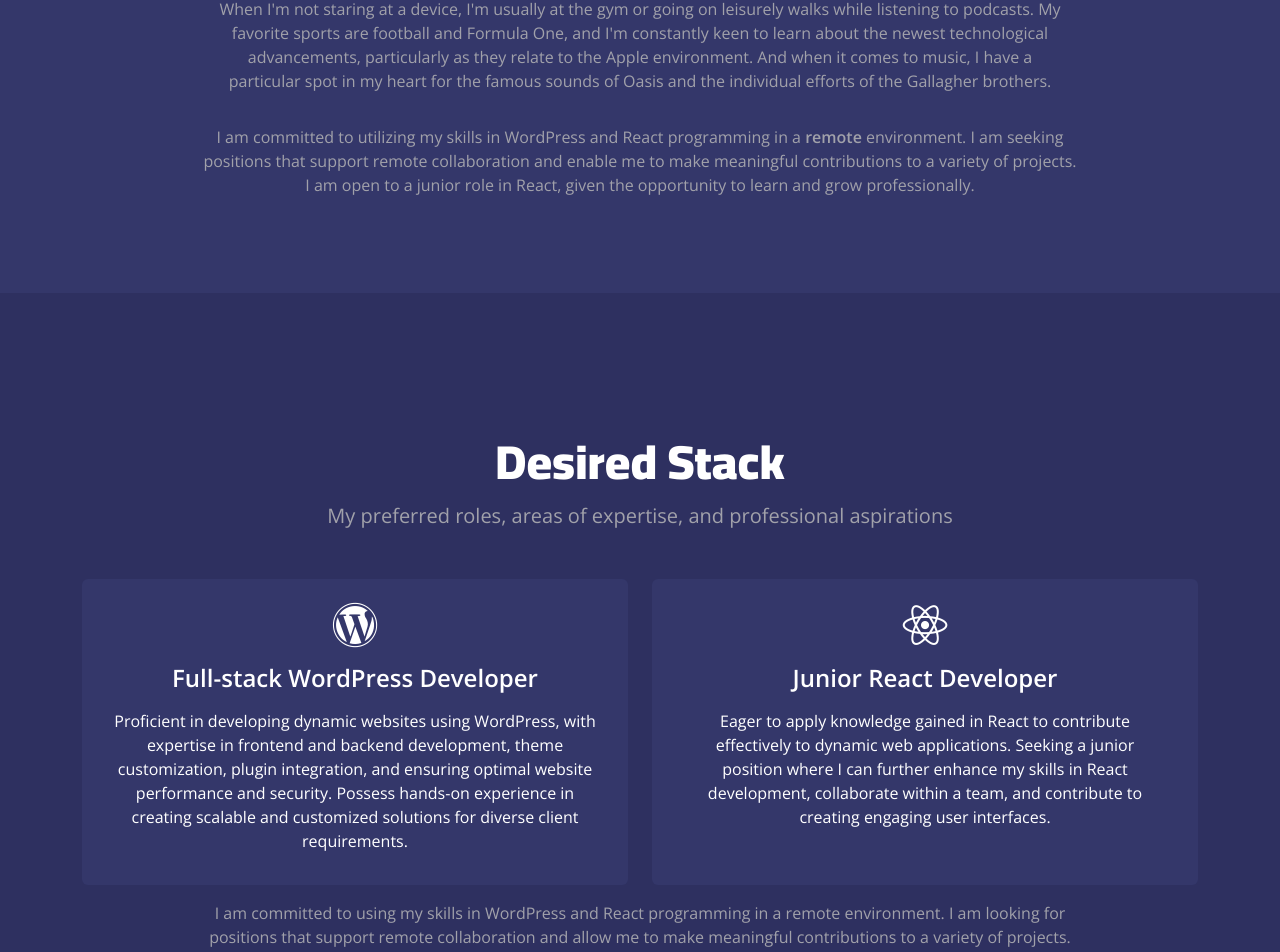
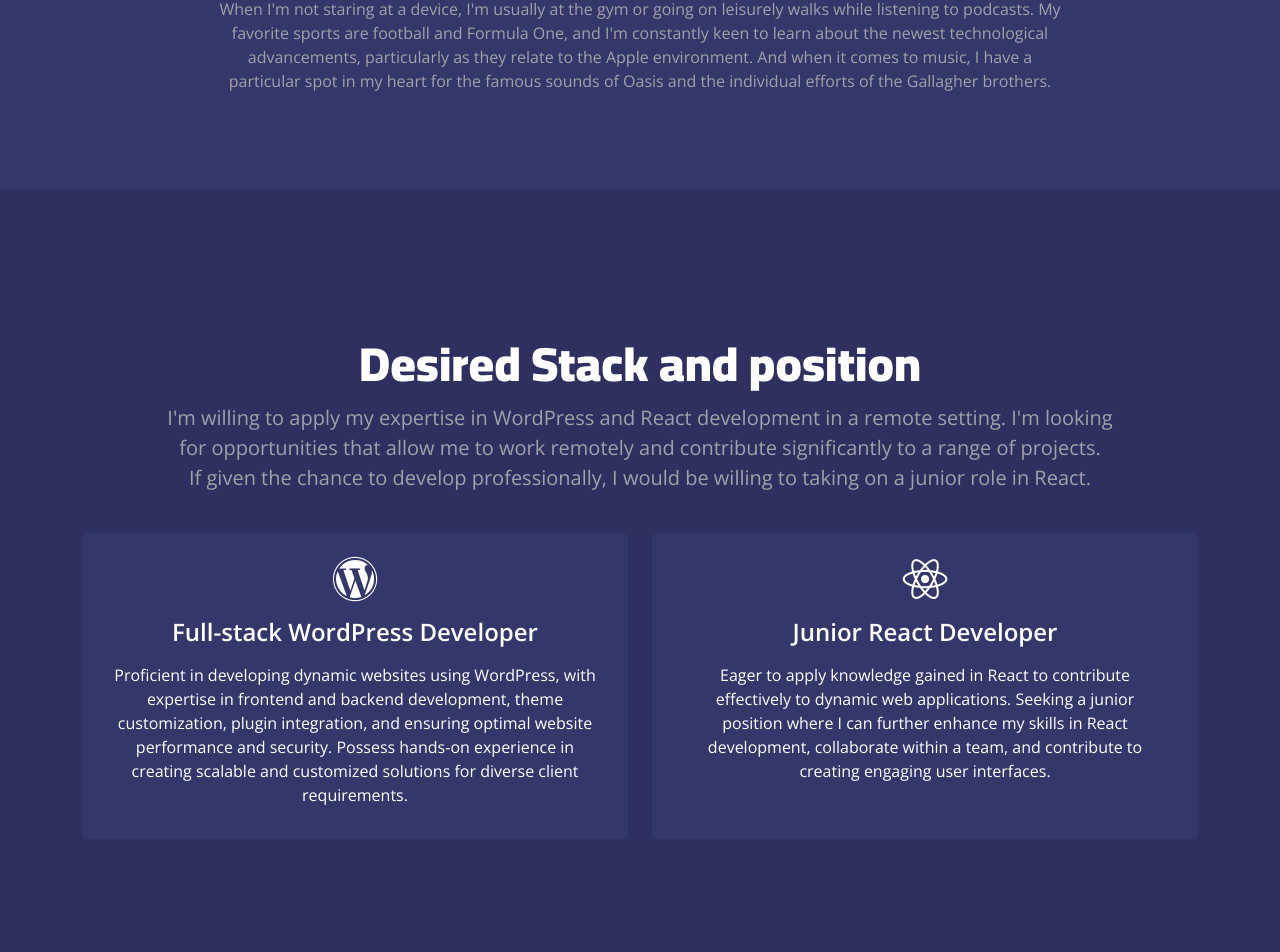
Before and after one commit to tinny77/MyCV, a React (Vite) app: page / in a window 1280 px wide. Shown: the part 1439-2391 px from the top of the page. Built offline with nearby package versions, Linux system fonts and the light colour scheme; a web font is replaced by a local one.

Commit message:
Updated about me and focus sections

```diff
--- a/package.json
+++ b/package.json
@@ -17,6 +17,7 @@
 		"react-bootstrap": "^2.9.0",
 		"react-dom": "^18.2.0",
 		"react-icons": "^4.11.0",
+		"react-router-dom": "^6.21.1",
 		"react-router-hash-link": "^2.4.3",
 		"react-scroll": "^1.9.0",
 		"react-tooltip": "^5.21.5",
--- a/src/About.jsx
+++ b/src/About.jsx
@@ -48,14 +48,7 @@ const About = ({ myAge }) => {
 					have a particular spot in my heart for the famous sounds of Oasis and
 					the individual efforts of the Gallagher brothers.
 				</p>
-				<p className="text-block">
-					I am committed to utilizing my skills in WordPress and React
-					programming in a <strong>remote</strong> environment. I am seeking
-					positions that support remote collaboration and enable me to make
-					meaningful contributions to a variety of projects.
-					<br />I am open to a junior role in
-					React, given the opportunity to learn and grow professionally.
-				</p>
+
 			</ScrollAnimation>
 		</section>
 	);
--- a/src/Focus.jsx
+++ b/src/Focus.jsx
@@ -9,12 +9,18 @@ export default function Focus() {
 	return (
 		<section id="focus">
 			<ScrollAnimation animateIn="fadeIn" delay={500}>
-				<h2 className="mb-3">Desired Stack</h2>
-				<p className="lead mt-0 mb-5">
-					My preferred roles, areas of expertise, and professional aspirations{' '}
-				</p>
+				<h2 className="mb-3">Desired Stack and position</h2>
 			</ScrollAnimation>
 			<ScrollAnimation animateIn="fadeIn" delay={500}>
+				<p
+					className="text-block lead"
+				>
+					I&#39;m willing to apply my expertise in WordPress and React
+					development in a remote setting. I&#39;m looking for opportunities
+					that allow me to work remotely and contribute significantly to a range
+					of projects. If given the chance to develop professionally, I would be
+					willing to taking on a junior role in React.
+				</p>
 				<Container fluid="lg">
 					<Row>
 						<Col xs={12} md={6}>
@@ -57,12 +63,6 @@ export default function Focus() {
 						</Col>
 					</Row>
 				</Container>
-				<p className="text-block">
-					I am committed to using
-					my skills in WordPress and React programming in a remote environment.
-					I am looking for positions that support remote collaboration and allow
-					me to make meaningful contributions to a variety of projects.
-				</p>
 			</ScrollAnimation>
 		</section>
 	);
--- a/src/index.scss
+++ b/src/index.scss
@@ -42,17 +42,6 @@
     width: 100%;
     height: 100%;
     margin: 0;
-}
-
-.custom-cursor {
-    width: 2rem;
-    height: 2rem;
-    border-radius: 50%;
-    background-color: #ffffff;
-    position: absolute;
-    z-index: 99999;
-    pointer-events: none;
-    mix-blend-mode: difference;
 }
 
 html {
@@ -214,6 +203,10 @@ h3 {
 
     h2 {
         line-height: 1;
+    }
+
+    p.lead {
+        margin-bottom: max(2.5rem, 2.5vh)
     }
 
     .row .col-12 {
```
Also changed, not shown: 1 other file (tests, documents, lock files or other folders).
